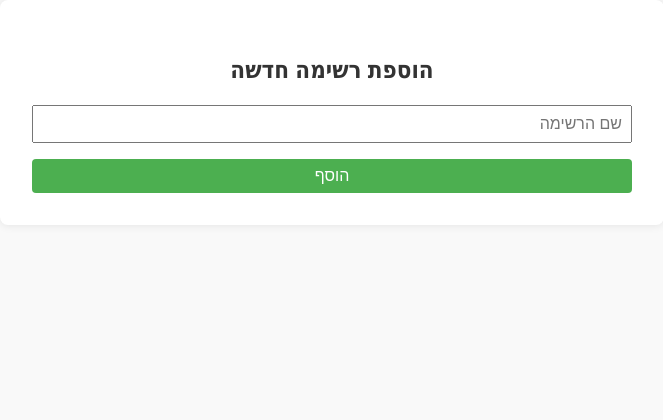
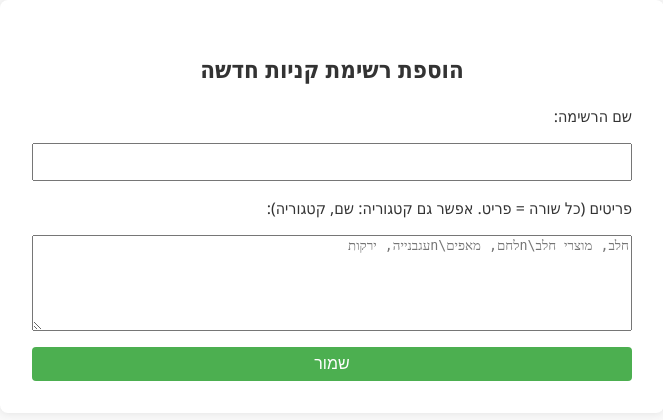
Before and after one commit to Yael-Karat/smart-shopping-list, a Flask app: page /add-list in a window 1280 px wide. Shown: the part 118-538 px from the top of the page, without its empty margins (308-971 px from the left). Run offline with Flask 3, Linux system fonts and the light colour scheme; the visitor is signed in with stand-in values (Sample User, id 1).

Commit message:
Adding an HTML page to create a list for user demo

```diff
--- a/app/templates/add_list.html
+++ b/app/templates/add_list.html
@@ -3,9 +3,14 @@
 {% block title %}הוספת רשימה חדשה{% endblock %}
 
 {% block content %}
-  <h2>הוספת רשימה חדשה</h2>
-  <form method="POST" action="{{ url_for('add_list') }}">
-    <input type="text" name="list_name" placeholder="שם הרשימה" required>
-    <button type="submit">הוסף</button>
+  <h2>הוספת רשימת קניות חדשה</h2>
+  <form method="POST">
+    <label for="name">שם הרשימה:</label>
+    <input type="text" name="name" id="name" required>
+
+    <label for="items">פריטים (כל שורה = פריט. אפשר גם קטגוריה: שם, קטגוריה):</label>
+    <textarea name="items" id="items" rows="6" placeholder="חלב, מוצרי חלב\nלחם, מאפים\nעגבנייה, ירקות"></textarea>
+
+    <button type="submit">שמור</button>
   </form>
 {% endblock %}
```
